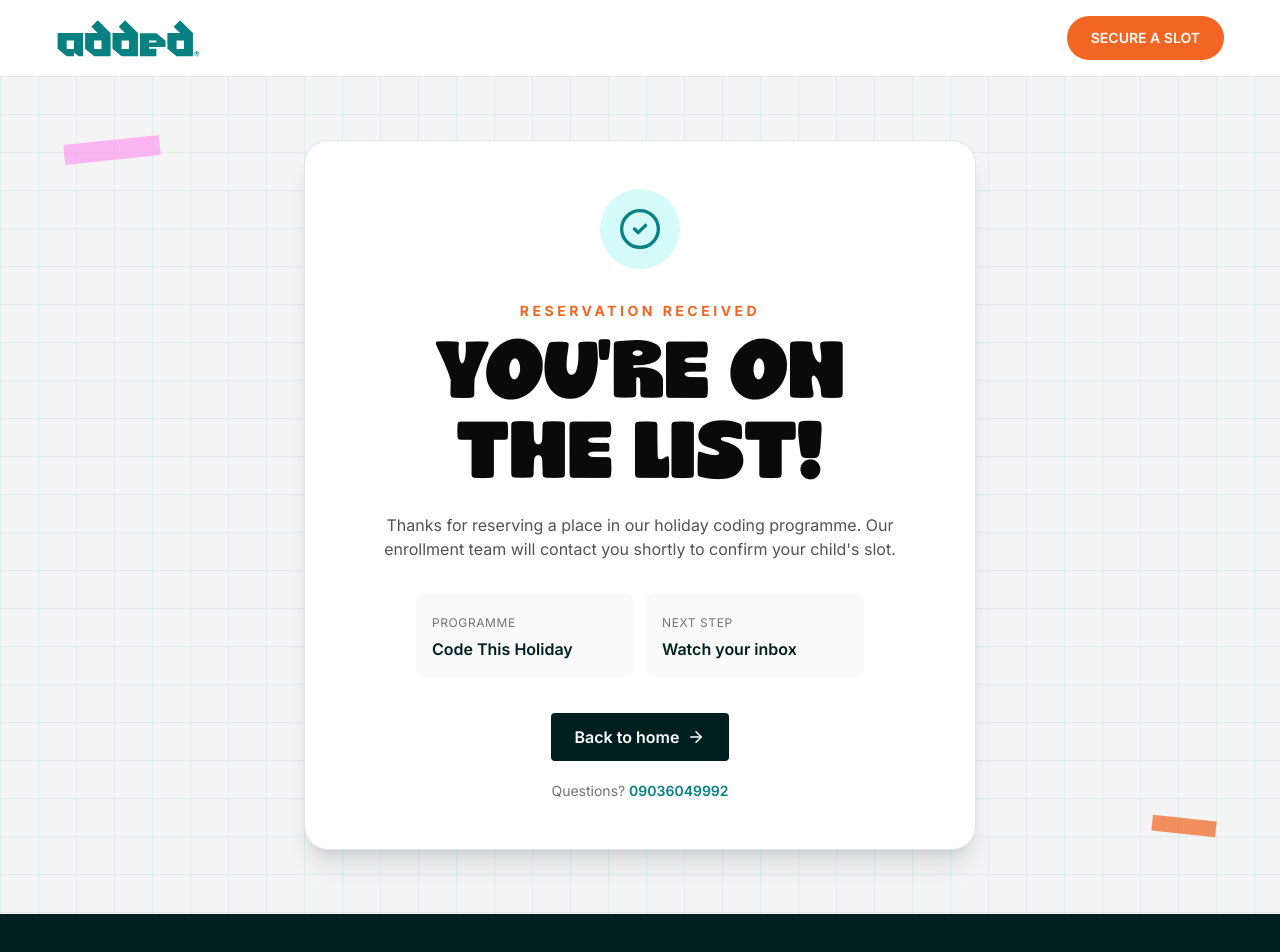
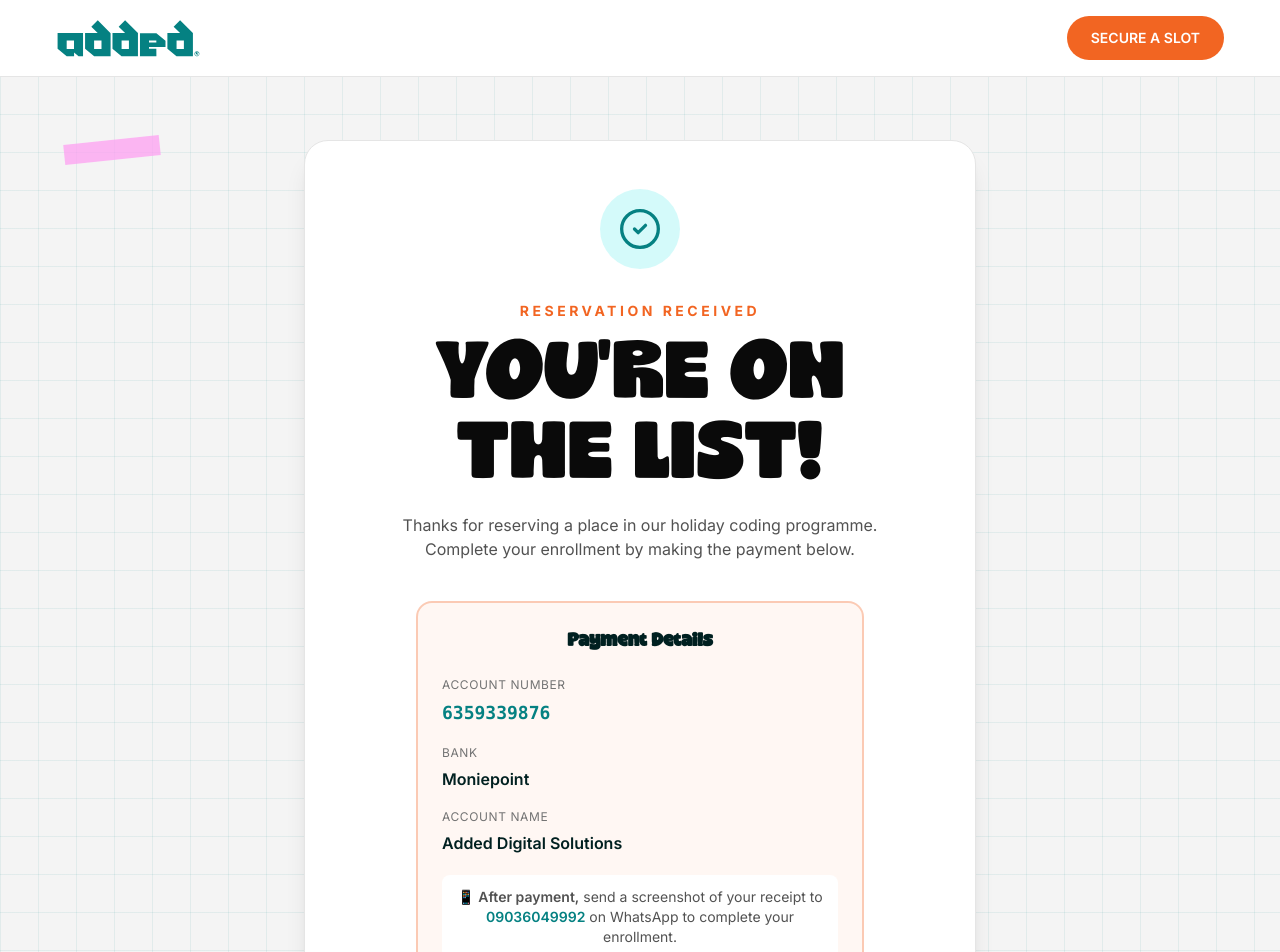
Before and after one commit to Qaudri/holiday-training, a Nuxt app: page /thank-you in a window 1280 px wide. Shown: the top 952 px of the page. Built offline with nearby package versions, Linux system fonts and the light colour scheme.

Commit message:
feat(pages): update thank-you page with payment details and WhatsApp instructions

```diff
--- a/app/pages/thank-you.vue
+++ b/app/pages/thank-you.vue
@@ -12,8 +12,31 @@
         <p class="mt-8 text-sm font-bold uppercase tracking-[0.25em] text-secondary">Reservation received</p>
         <UiTypographyH1 class="mt-3 text-4xl sm:text-6xl">YOU'RE ON THE LIST!</UiTypographyH1>
         <UiTypographyP class="mx-auto mt-5 max-w-lg text-neutral-600">
-          Thanks for reserving a place in our holiday coding programme. Our enrollment team will contact you shortly to confirm your child's slot.
+          Thanks for reserving a place in our holiday coding programme. Complete your enrollment by making the payment below.
         </UiTypographyP>
+
+        <div class="mx-auto mt-10 max-w-md rounded-2xl border-2 border-secondary/30 bg-secondary/5 p-6">
+          <h3 class="text-lg font-semibold text-primary-dark">Payment Details</h3>
+          <div class="mt-4 space-y-3 text-left">
+            <div>
+              <span class="text-xs uppercase tracking-wider text-neutral-500">Account Number</span>
+              <p class="mt-1 font-mono text-lg font-bold text-primary">6359339876</p>
+            </div>
+            <div>
+              <span class="text-xs uppercase tracking-wider text-neutral-500">Bank</span>
+              <p class="mt-1 font-semibold text-primary-dark">Moniepoint</p>
+            </div>
+            <div>
+              <span class="text-xs uppercase tracking-wider text-neutral-500">Account Name</span>
+              <p class="mt-1 font-semibold text-primary-dark">Added Digital Solutions</p>
+            </div>
+          </div>
+          <div class="mt-5 rounded-lg bg-white p-3">
+            <p class="text-sm text-neutral-600">
+              <span class="font-semibold">📱 After payment,</span> send a screenshot of your receipt to <a href="https://wa.me/2349036049992" target="_blank" rel="noopener noreferrer" class="font-semibold text-primary hover:text-secondary transition">09036049992</a> on WhatsApp to complete your enrollment.
+            </p>
+          </div>
+        </div>
 
         <div class="mx-auto mt-8 grid max-w-md grid-cols-2 gap-3 text-left">
           <div class="rounded-lg bg-neutral-50 p-4">
@@ -22,7 +45,7 @@
           </div>
           <div class="rounded-lg bg-neutral-50 p-4">
             <span class="text-xs uppercase tracking-wider text-neutral-500">Next step</span>
-            <p class="mt-1 font-semibold text-primary-dark">Watch your inbox</p>
+            <p class="mt-1 font-semibold text-primary-dark">Send receipt via WhatsApp</p>
           </div>
         </div>
 
@@ -31,7 +54,7 @@
           <ArrowRight :size="18" />
         </NuxtLink>
         <p class="mt-5 text-sm text-neutral-500">
-          Questions? <a href="tel:09036049992" class="font-semibold text-primary hover:text-secondary">09036049992</a>
+          Questions? <a href="https://wa.me/2349036049992" target="_blank" rel="noopener noreferrer" class="font-semibold text-primary hover:text-secondary transition">Chat on WhatsApp</a>
         </p>
       </section>
     </Container>
```
